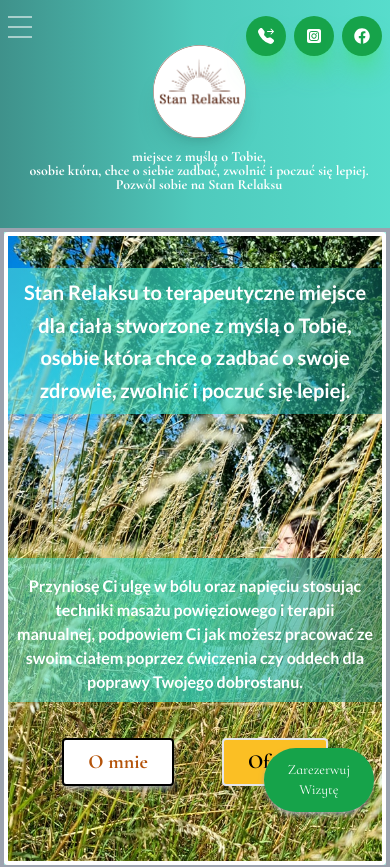
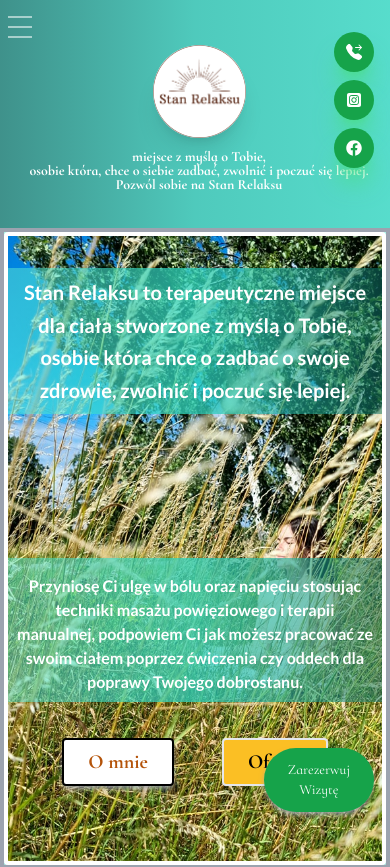
Before and after one commit to PiotrRegulski/stan-relaksu, a Next.js app: page / in a window 390 px wide. Shown: the top 867 px of the page. Built offline with nearby package versions, Linux system fonts and the light colour scheme.

Commit message:
changed position socials button

```diff
--- a/src/components/layout/NavbarMobile.tsx
+++ b/src/components/layout/NavbarMobile.tsx
@@ -35,13 +35,13 @@ const NavbarMobile = () => {
           </div>
         </div>
 
-        <div className="md:hidden fixed top-2 sm:top-10 right-2 z-20 ">
-          <button className=" lg:hidden   rounded-full bg-green-600 py-3 px-3 text-white shadow-xl shadow-green-400/75 transition-transform duration-200 ease-in-out hover:scale-[1.09]">
+        <div className="md:hidden fixed flex flex-col top-[2em] sm:top-10 right-[1em] z-20  ">
+          <button className=" lg:hidden   rounded-full bg-green-600 py-3 px-3 text-white shadow-xl shadow-green-400/75 transition-transform duration-200 ease-in-out hover:scale-[1.09] w-min">
             <Link href="tel:885987321 ">
               <BsFillTelephoneForwardFill className="text-right" />
             </Link>
           </button>
-          <button className=" rounded-full bg-green-600 my-2 py-3 px-3 mx-2 text-white shadow-xl shadow-green-400/75 transition-transform duration-200 ease-in-out hover:scale-[1.09]">
+          <button className=" rounded-full bg-green-600  py-3 px-3 my-2 text-white shadow-xl shadow-green-400/75 transition-transform duration-200 ease-in-out hover:scale-[1.09] w-min">
             <Link
               href="https://www.instagram.com/stan_relaksu/"
               target="_blank"
@@ -50,7 +50,7 @@ const NavbarMobile = () => {
               <FaSquareInstagram className="text-right" />
             </Link>
           </button>
-          <button className=" rounded-full bg-green-600 py-3 px-3  text-white shadow-xl shadow-green-400/75 transition-transform duration-200 ease-in-out hover:scale-[1.09]">
+          <button className=" rounded-full bg-green-600  py-3 px-3  text-white shadow-xl shadow-green-400/75 transition-transform duration-200 ease-in-out hover:scale-[1.09] w-min">
             <Link
               href="https://www.facebook.com/profile.php?id=61560021160720"
               target="_blank"
```
